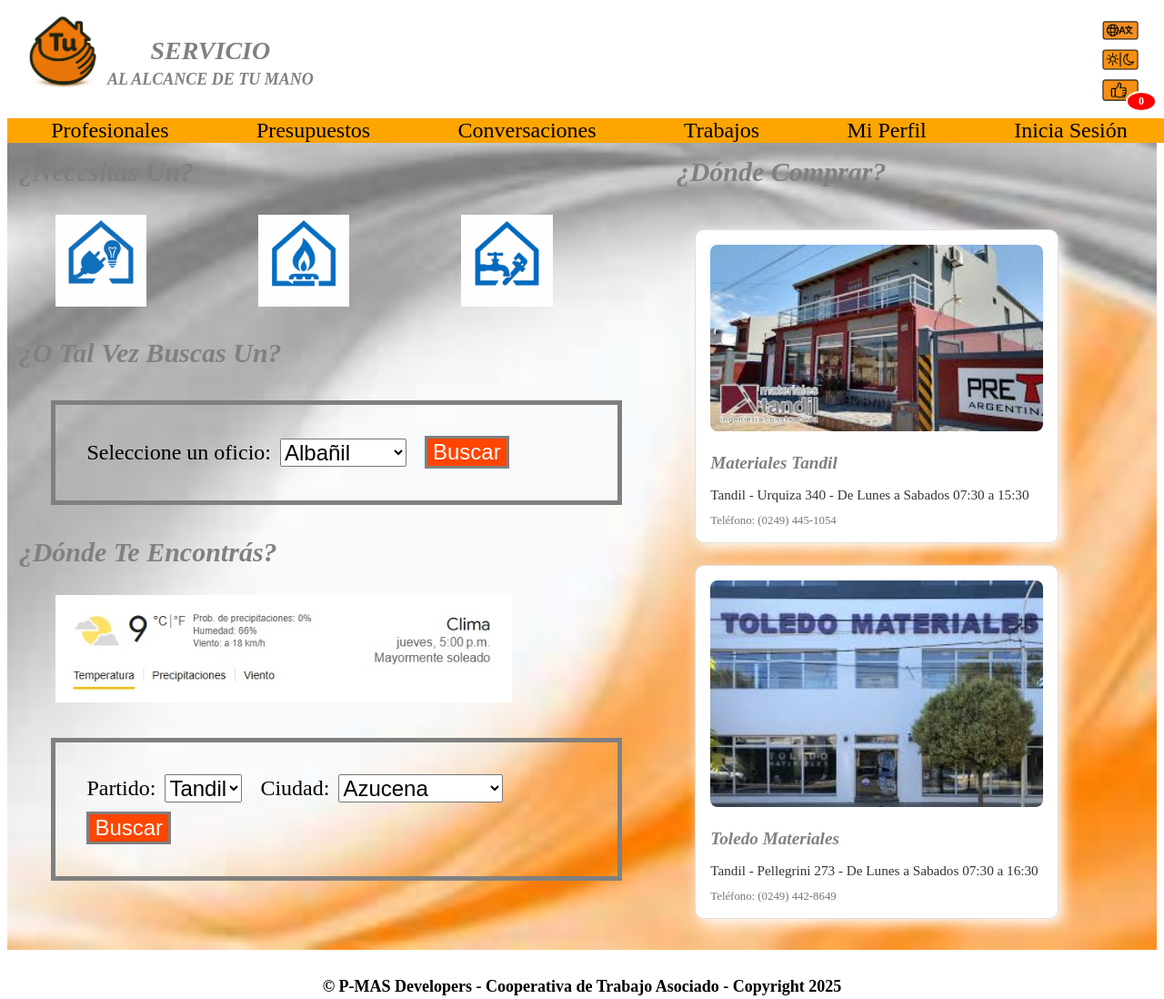
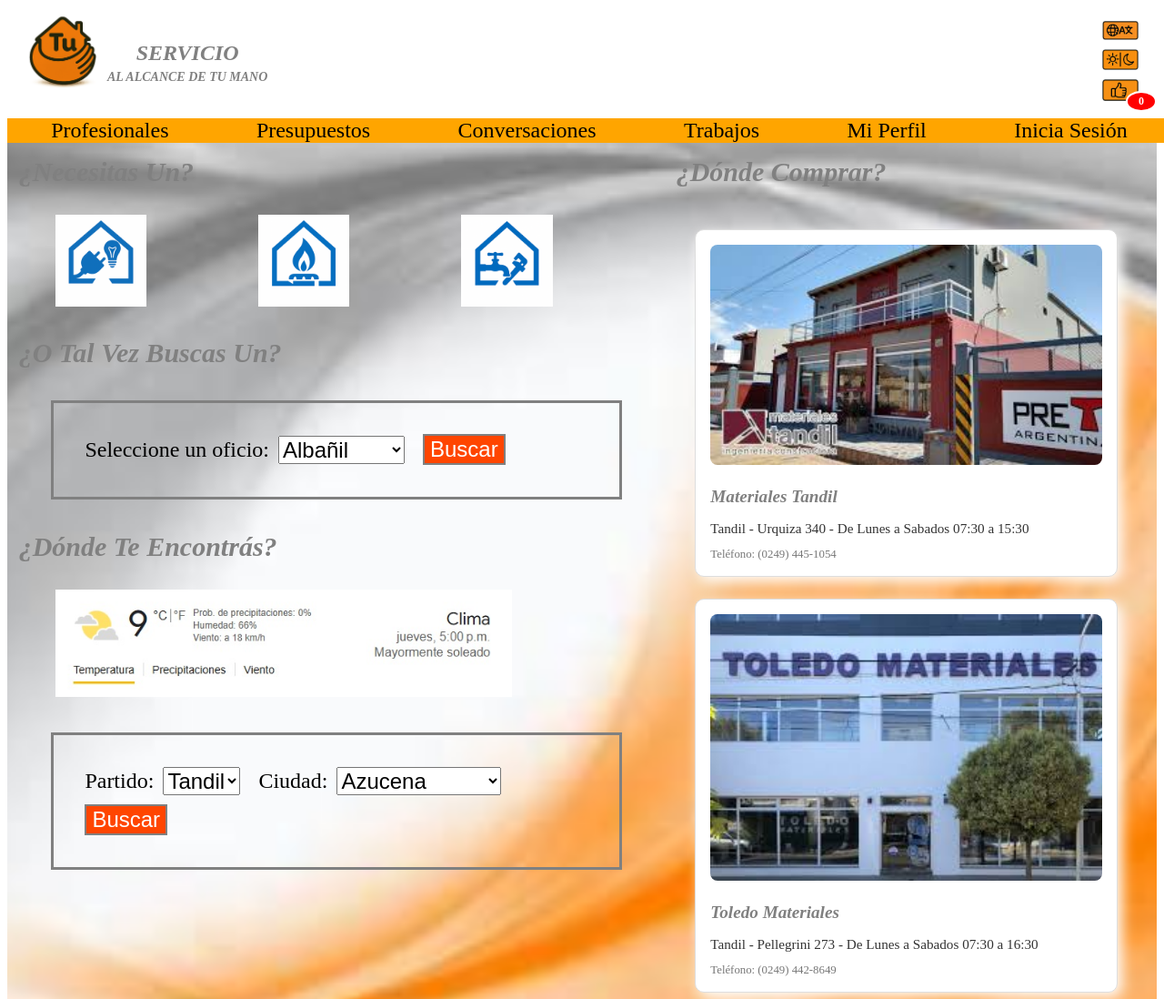
Before and after one commit to alejandrogaray1966/Pservicio, a plain HTML site: page index.html in a window 1280 px wide. Shown: the top 1098 px of the page at 91% size. Drawn offline with Linux system fonts and the light colour scheme.

Commit message:
arreglo de noticias

```diff
--- a/css/style.css
+++ b/css/style.css
@@ -55,7 +55,6 @@ header {
     background-repeat: no-repeat;
     background-size: contain;
     background-position: left center;
-    min-height: 100px;
 }
 /* *************************** botones derechos */
 .top-section {
@@ -70,11 +69,11 @@ header {
   padding-left: 90px;
 }
 .app-title {
-  font-size: 28px;
+  font-size: 24px;
   margin: 0;
 }
 .app-subtitle {
-  font-size: 18px;
+  font-size: 14px;
   margin: 5px 0 0 0;
 }
 .icon-stack {
@@ -170,7 +169,7 @@ img {
 /* *************************** para noticias */
 .noticias {
   display: grid;
-  grid-template-columns: repeat(auto-fit, minmax(400px, 1fr));
+  grid-template-columns: repeat(auto-fit, minmax(100%, 1fr));
   gap: 1.5rem;
   padding: 1rem;
 }
@@ -213,7 +212,7 @@ img {
     font-size: 2em;
     margin: 5%;
     padding: 5%;
-    border: solid 5px grey;
+    border: solid 3px grey;
 }
 #formulario label {
     white-space: nowrap;
@@ -223,7 +222,7 @@ img {
 }
 button {
     background-color: orangered;
-    border: solid 3px grey;
+    border: solid 2px grey;
     font-size: 1em;
     font-style: normal;
     color: white;
@@ -287,6 +286,9 @@ button:hover {
         margin: 1%;
         margin-right: 5%;
     }
+    .noticias {
+        grid-template-columns: repeat(auto-fit, minmax(250%, 1fr));
+    }
     .fotoNotFound {
         max-width: 50%;
     }
--- a/index.html
+++ b/index.html
@@ -112,7 +112,7 @@
    <footer>
         <h5>© P-MAS Developers - Cooperativa de Trabajo Asociado - Copyright 2025</h5>
         <button>Contactanos !!!</button>
-        <h6>Fecha de última actualización: <time>8 de Agosto de 2025</time></h6>
+        <h6>Fecha de última actualización: <time>13 de Agosto de 2025</time></h6>
    </footer>
    <script src="js/index.js"></script>
    <script src="js/like.js"></script>
```
